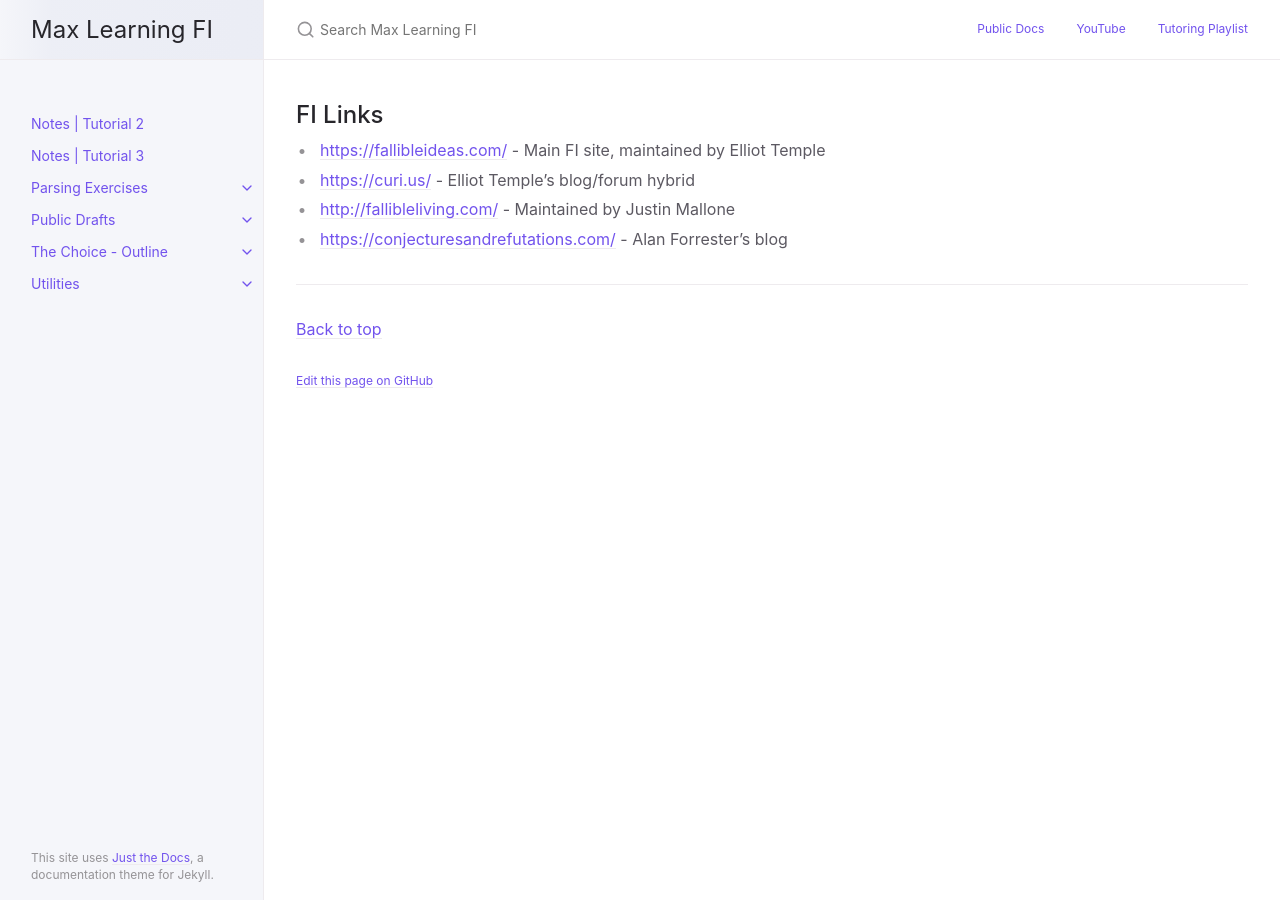
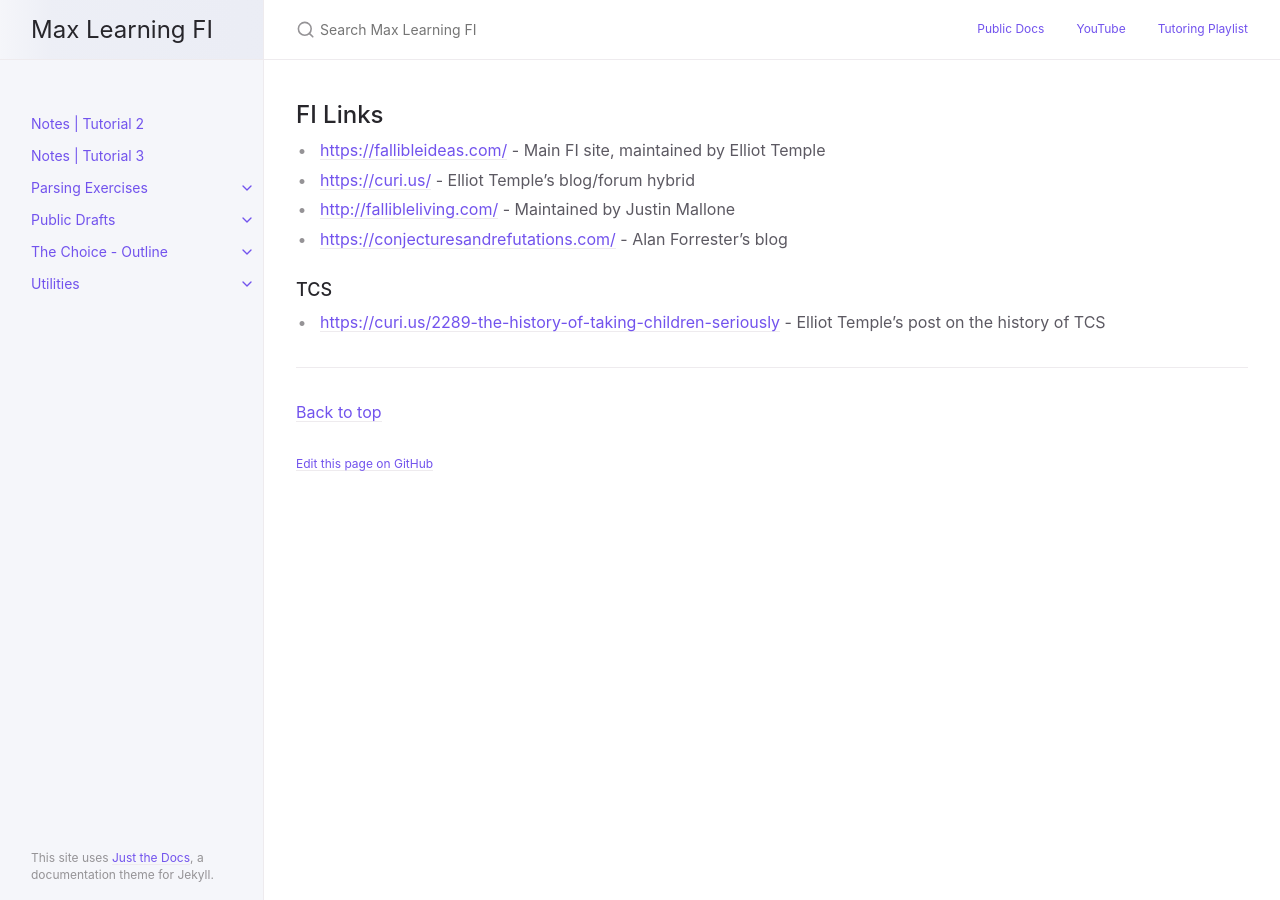
Before and after one commit to curi/fi, a Jekyll site: the page built from docs/index.markdown, in a window 1280 px wide. Built offline with Jekyll 4.4.1, drawn with Linux system fonts in a browser that asks for light colours.

Commit message:
add curi.us/2289 re TCS

```diff
--- a/docs/index.markdown
+++ b/docs/index.markdown
@@ -11,3 +11,7 @@ layout: home
 * <https://curi.us/> - Elliot Temple's blog/forum hybrid
 * <http://fallibleliving.com/> - Maintained by Justin Mallone
 * <https://conjecturesandrefutations.com/> - Alan Forrester's blog
+
+### TCS
+
+* <https://curi.us/2289-the-history-of-taking-children-seriously> - Elliot Temple's post on the history of TCS
```
